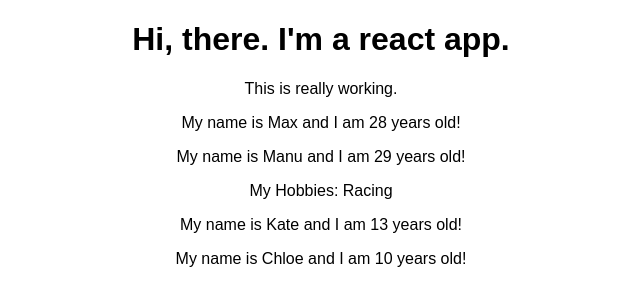
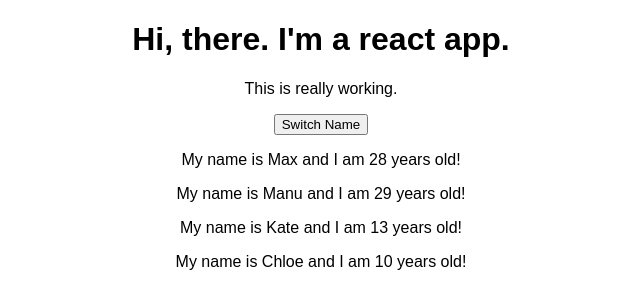
Before and after one commit to ready-1/udemt_react_1, a React (Create React App) app in the folder src/react-complete-guide/: page / in a window 1280 px wide. Shown: the top 308 px of the page, without its empty margins (319-959 px from the left). Built offline with nearby package versions, Linux system fonts and the light colour scheme.

Commit message:
Add state information

```diff
--- a/src/react-complete-guide/src/App.js
+++ b/src/react-complete-guide/src/App.js
@@ -5,15 +5,26 @@
 
 
 class App extends Component {
+  state = {
+    persons: [
+      { name: 'Max', age: 28 },
+      { name: 'Manu', age: 29 },
+      { name: 'Kate', age: 13 },
+      { name: 'Chloe', age: 10 }
+    ]
+  }
+
+
   render() {
     return (
       <div className="App">
         <h1> Hi, there.  I'm a react app.</h1>
         <p>This is really working.</p>
-        <Person name="Max" age="28"/>
-        <Person name="Manu" age="29">My Hobbies: Racing</Person>
-        <Person name="Kate" age="13"/>
-        <Person name="Chloe" age="10"/>
+        <button>Switch Name</button>
+        <Person name={this.state.persons[0].name} age={this.state.persons[0].age} />
+        <Person name={this.state.persons[1].name} age={this.state.persons[1].age} />
+        <Person name={this.state.persons[2].name} age={this.state.persons[2].age} />
+        <Person name={this.state.persons[3].name} age={this.state.persons[3].age} />
 
       </div>
     );
```
